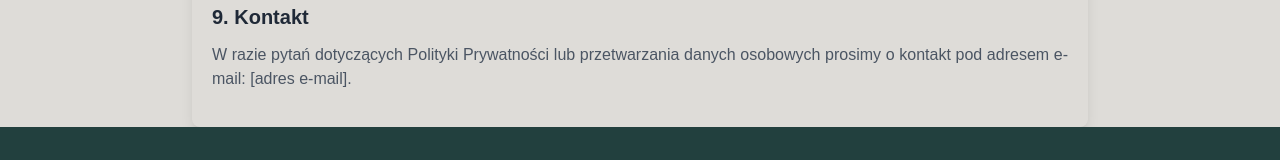
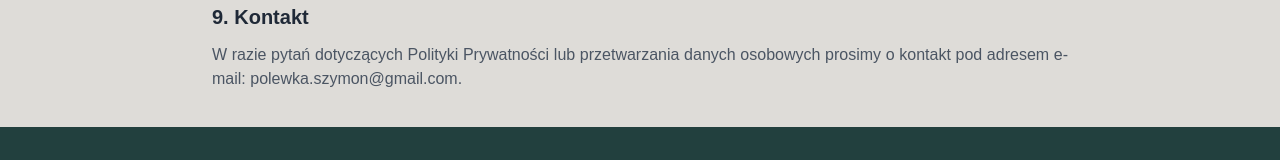
Before and after one commit to MarioLuigie/Odlew, a Next.js app: page /polityka-prywatnosci in a window 1280 px wide. Shown: the part 1653-1813 px from the top of the page. Built offline with nearby package versions, Linux system fonts and the light colour scheme.

Commit message:
Styles: Update styles in PrivatePolicyPage

```diff
--- a/src/components/pages/PrivatePolicyPage.tsx
+++ b/src/components/pages/PrivatePolicyPage.tsx
@@ -5,7 +5,7 @@ export default function PrivatePolicyPage() {
     <div className="min-h-customScreen bg-background">
       <Title>Polityka prywatności</Title>
 
-      <div className="max-w-4xl mx-auto p-5 shadow-lg rounded-lg text">
+      <div className="max-w-4xl mx-auto p-5">
         <p className="text-gray-600 mb-4 text-justify">
           Witamy na stronie naszej odlewni artystycznej, specjalizującej się w
           wykonywaniu artystycznych odlewów z brązu na zamówienie. Szanujemy
@@ -142,7 +142,7 @@ export default function PrivatePolicyPage() {
         <p className="text-gray-600 mb-4 text-justify">
           W razie pytań dotyczących Polityki Prywatności lub przetwarzania
           danych osobowych prosimy o kontakt pod adresem e-mail:{" "}
-          <span className="font-medium">[adres e-mail]</span>.
+          <span className="font-medium">polewka.szymon@gmail.com</span>.
         </p>
       </div>
     </div>
```
